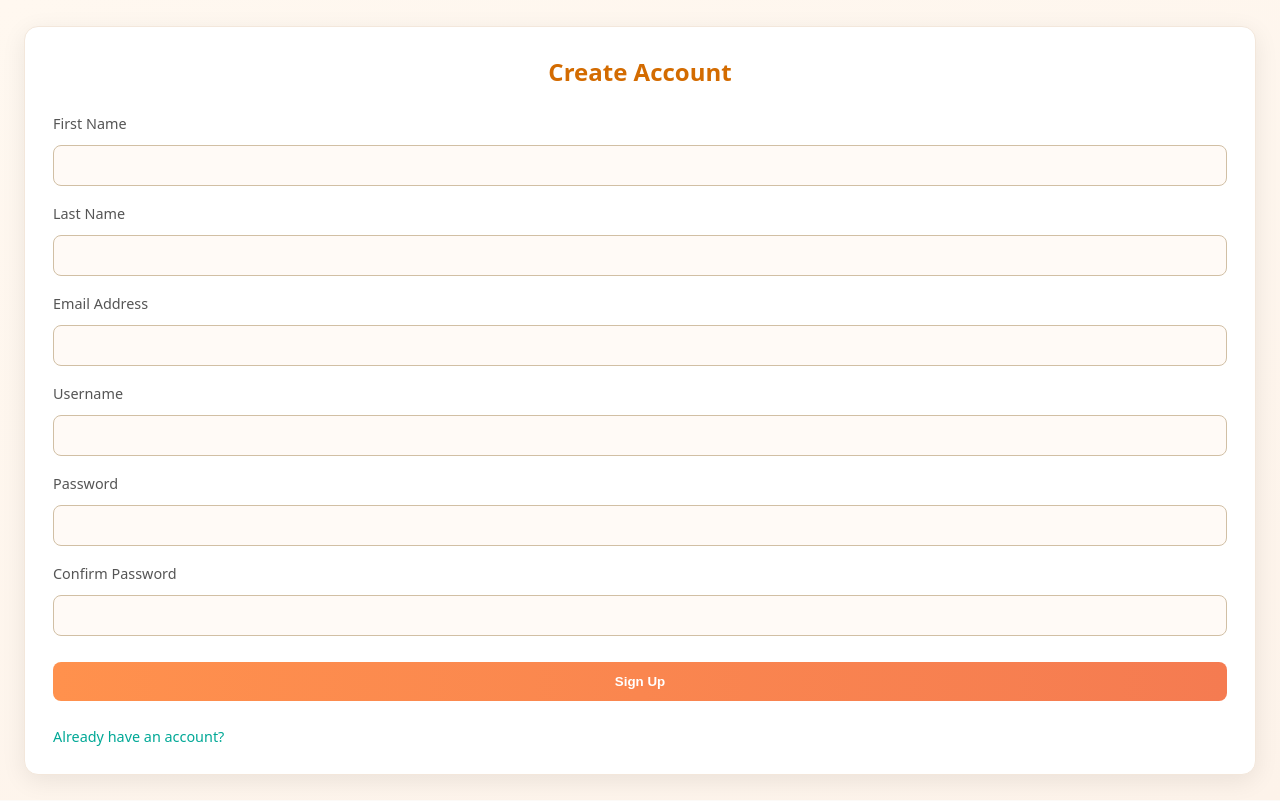
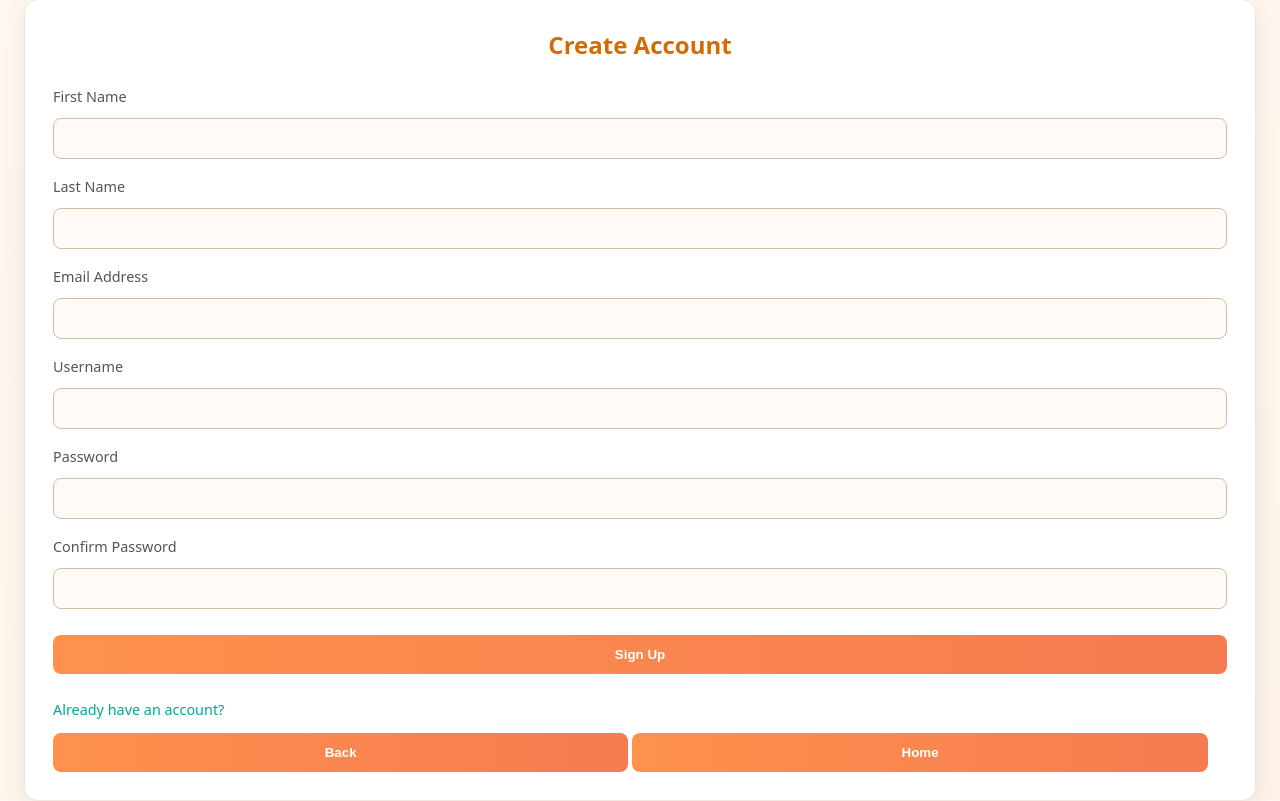
Before and after one commit to jvwb0/Flight-booking, a PHP site: page /register.php in a window 1280 px wide. Run offline with PHP 8.4, Linux system fonts and the light colour scheme.

Commit message:
i have a headache its 2am wtf am i doing

```diff
--- a/Project/Views/login.php
+++ b/Project/Views/login.php
@@ -59,6 +59,8 @@
         <a class="link" href="forgot_password.php">Forgot password?</a>
       </div>
     </form>
+
+    <button class="btn" style="width: 15%;" type="button" onclick="window.location.href='<?php echo $_SERVER['HTTP_REFERER'] ?? 'main.php'; ?>'">Back</button>
   </main>
 </body>
 </html>
--- a/Project/Views/register.php
+++ b/Project/Views/register.php
@@ -58,6 +58,8 @@
         <a class="link" href="login.php">Already have an account?</a>
       </div>
     </form>
+    <button class="btn" style="width: 49%;" type="button" onclick="window.location.href='<?php echo $_SERVER['HTTP_REFERER'] ?? 'main.php'; ?>'">Back</button>
+    <button class="btn" style="width: 49%;" type="button" onclick="window.location.href='main.php'">Home</button>
   </main>
 </body>
 </html>
--- a/Project/Views/results.php
+++ b/Project/Views/results.php
@@ -126,7 +126,7 @@
     </main>
     <br>
     <footer class="footer">
-        <button class="btn" style="width: 15%;" type="button" onclick="window.location.href='main.php'">Back</button>
+    <button class="btn" style="width: 15%;" type="button" onclick="window.location.href='<?php echo $_SERVER['HTTP_REFERER'] ?? 'main.php'; ?>'">Back</button>
         <br><br><br><br><br><br><small>© BSZ AIR — made for a school project</small>
     </footer>
 </body>
```
